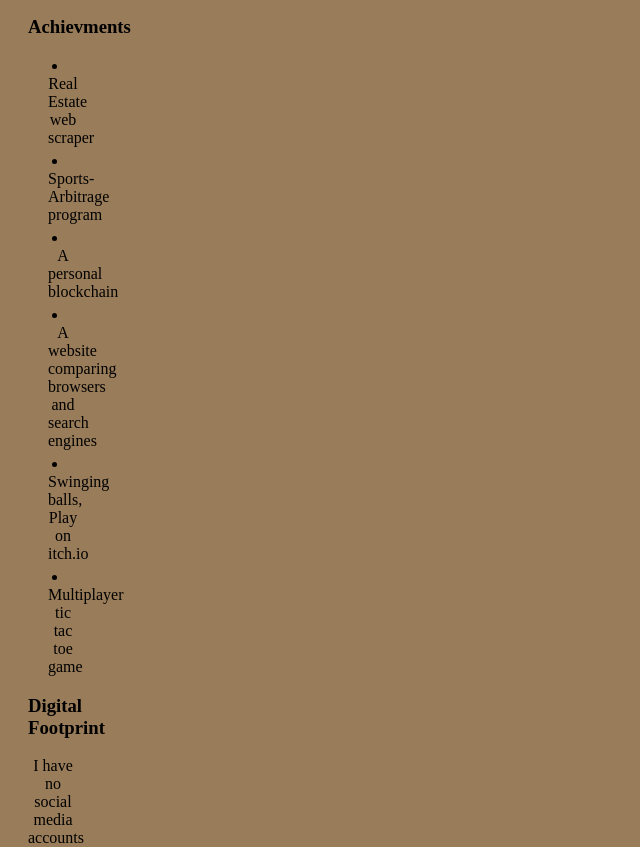
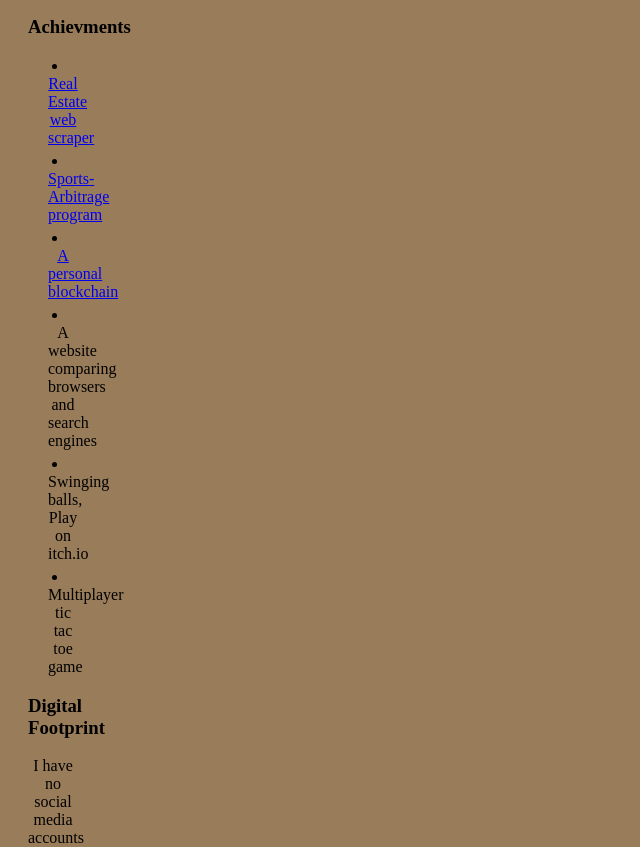
Before and after one commit to Lucas-The-Top-G/PotatoPal, a plain HTML site: page index.html in a window 1280 px wide. Shown: the part 1364-2211 px from the top of the page, without its empty margins (0-640 px from the left). Drawn offline with Linux system fonts and the light colour scheme.

Commit message:
did some stuff

```diff
--- a/index.css
+++ b/index.css
@@ -37,16 +37,6 @@ body{
     width: 50px;
 }
 
-a {
-    text-decoration: none;
-    color: black;
-}
-
-a:hover {
-    color: darkgoldenrod;
-    text-decoration:dotted;
-}
-
 ul {
     padding-left: 20px;
     margin: 0px;
```
